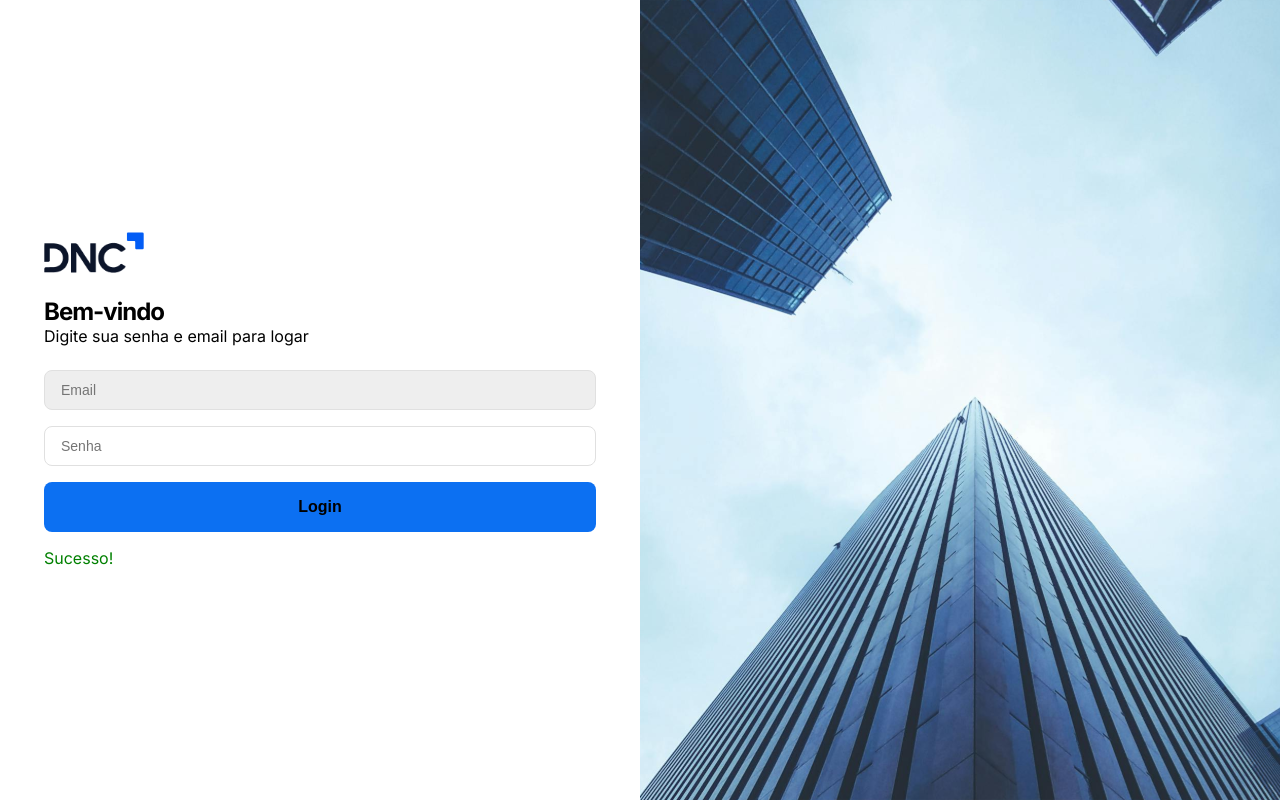
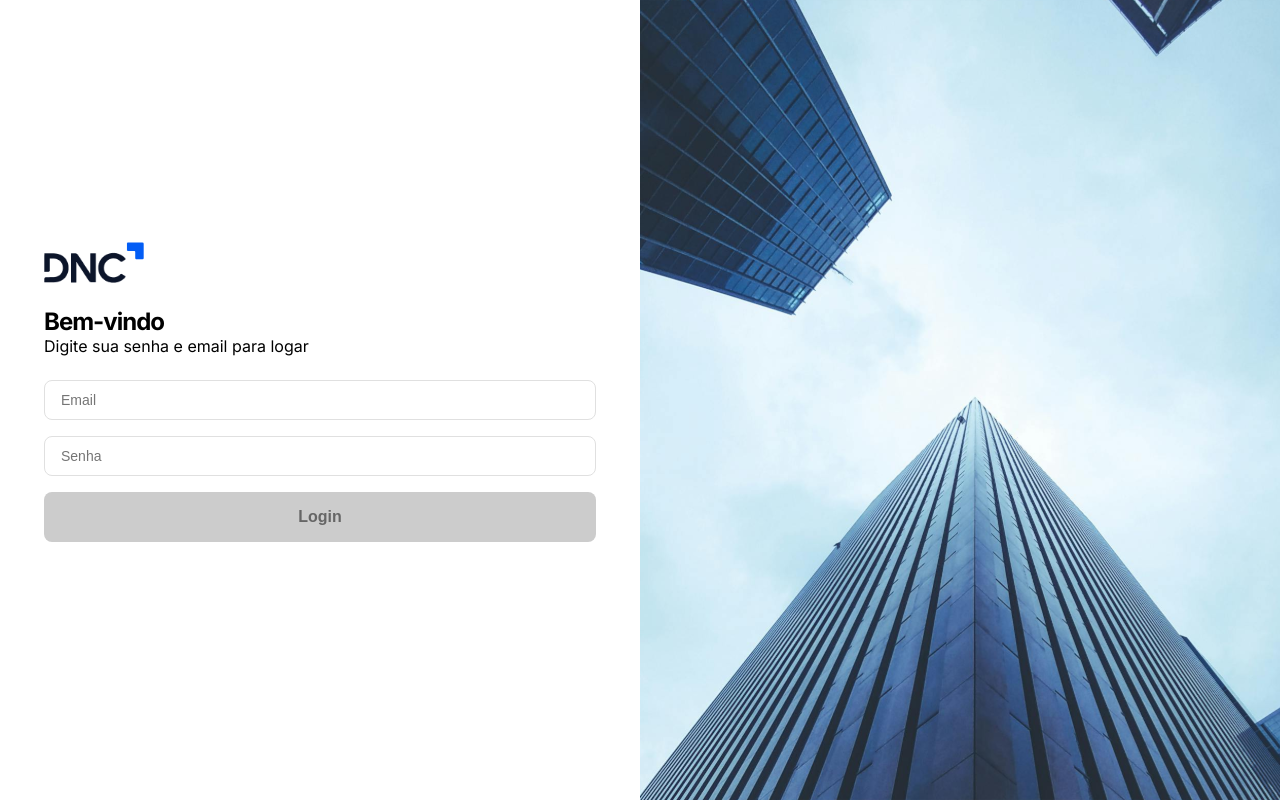
Before and after one commit to Eder-TS/dnc-sales-dashboard-ets, a React (Vite) app: page / in a window 1280 px wide. Built offline with nearby package versions, Linux system fonts and the light colour scheme.

Commit message:
Feat: Login page requests

```diff
--- a/package.json
+++ b/package.json
@@ -13,8 +13,12 @@
     "@emotion/react": "^11.13.3",
     "@emotion/styled": "^11.13.0",
     "@mui/material": "^6.1.5",
+    "@types/js-cookie": "^3.0.6",
     "@types/styled-components": "^5.1.34",
+    "axios": "^1.7.7",
     "chart.js": "^4.4.6",
+    "js-cookie": "^3.0.5",
+    "jwt-decode": "^4.0.0",
     "react": "^18.3.1",
     "react-chartjs-2": "^5.2.0",
     "react-dom": "^18.3.1",
--- a/src/App.tsx
+++ b/src/App.tsx
@@ -1,15 +1,36 @@
-import { BrowserRouter as Router, Routes, Route } from 'react-router-dom'
+import {
+  BrowserRouter as Router,
+  Routes,
+  Route,
+  Navigate,
+  Outlet,
+} from 'react-router-dom'
+import Cookies from 'js-cookie'
 import { Login, Registration, Home, Leads, Profile } from './pages'
 
 function App() {
+  const ProtectedRoute = () => {
+    const checkAuthCookie = Cookies.get('Authorization')
+    if (!checkAuthCookie) {
+      alert('Autenticação necessária!')
+      return <Navigate to="/" replace />
+    }
+
+    return <Outlet />
+  }
+
   return (
     <Router>
       <Routes>
         <Route path="/" element={<Login />} />
         <Route path="/cadastro" element={<Registration />} />
-        <Route path="/home" element={<Home />} />
-        <Route path="/leads" element={<Leads />} />
-        <Route path="/perfil" element={<Profile />} />
+
+        <Route element={<ProtectedRoute />}>
+          <Route path="/home" element={<Home />} />
+          <Route path="/leads" element={<Leads />} />
+          <Route path="/perfil" element={<Profile />} />
+        </Route>
+
       </Routes>
     </Router>
   )
--- /dev/null
+++ b/src/hooks/index.ts
@@ -0,0 +1,2 @@
+export * from './useAxios'
+export * from './useFormValidation'
--- /dev/null
+++ b/src/hooks/useAxios.ts
@@ -0,0 +1,39 @@
+import { useState } from 'react'
+import axios, { AxiosRequestConfig } from 'axios'
+
+const axiosInstance = axios.create({
+  baseURL: `${import.meta.env.VITE_API_BASE_URL}/`,
+})
+
+export const usePost = <T, P>(endpoint: string) => {
+  const [data, setData] = useState<T | null>(null)
+  const [loading, setLoading] = useState(false)
+  const [error, setError] = useState<number | null>(null)
+
+  const postData = async (postData: P, config?: AxiosRequestConfig) => {
+    setData(null)
+    setLoading(true)
+    setError(null)
+
+    try {
+      const response = await axiosInstance({
+        url: endpoint,
+        method: 'POST',
+        data: postData,
+        headers: {
+          'Content-Type': 'application/json',
+          ...config?.headers,
+        },
+        ...config,
+      })
+
+      setData(response.data)
+    } catch (e: any) {
+      setError(e.response.status ?? 500)
+    } finally {
+      setLoading(false)
+    }
+  }
+
+  return { data, loading, error, postData }
+}
--- /dev/null
+++ b/src/hooks/useFormValidation.ts
@@ -0,0 +1,32 @@
+import { useEffect, useState } from 'react'
+import { InputProps } from '@/types'
+
+export const useFormValidation = (inputs: InputProps[]) => {
+  const [formValues, setFormValues] = useState(
+    inputs.map((input) => input.value || '')
+  )
+  const [formValid, setFormValid] = useState(false)
+
+  useEffect(() => {
+    const allFieldsValid = inputs.every((input, index) => {
+      if (input.type === 'email') {
+        return /\S+@\S+\.\S+/.test(String(formValues[index]))
+      }
+      if (input.type === 'password') {
+        return String(formValues[index]).length > 7
+      }
+      return true
+    })
+    setFormValid(allFieldsValid)
+  }, [formValues, inputs])
+
+  const handleChange = (index: number, value: string) => {
+    setFormValues((prevValues) => {
+      const newValues = [...prevValues]
+      newValues[index] = value
+      return newValues
+    })
+  }
+
+  return { formValues, formValid, handleChange }
+}
--- a/src/pages/Login.tsx
+++ b/src/pages/Login.tsx
@@ -1,3 +1,10 @@
+import { ChangeEvent, useEffect } from 'react'
+import { useNavigate } from 'react-router-dom'
+import { jwtDecode } from 'jwt-decode'
+import Cookies from 'js-cookie'
+
+// COMPONENTS
+import { Box, Container, Grid } from '@mui/material'
 import {
   BannerImage,
   FormComponent,
@@ -5,10 +12,66 @@ import {
   StyledH1,
   StyledP,
 } from '@/components'
-import { pxToRem } from '@/utils'
-import { Box, Container, Grid } from '@mui/material'
+
+// HOOKS
+import { useFormValidation, usePost } from '@/hooks'
+
+// UTILS
+import { jwtExpirationDateConverter, pxToRem } from '@/utils'
+
+// TYPES
+import { DecodedJWT, LoginData, LoginPostData, MessageProps } from '@/types'
 
 function Login() {
+  const navigate = useNavigate()
+
+  const inputs = [
+    { type: 'email', placeholder: 'Email' },
+    { type: 'password', placeholder: 'Senha' },
+  ]
+
+  const { data, loading, error, postData } = usePost<LoginData, LoginPostData>(
+    'login'
+  )
+  const { formValues, formValid, handleChange } = useFormValidation(inputs)
+
+  const handleMessage = (): MessageProps => {
+    if (!error) return { msg: '', type: 'success' }
+
+    switch (error) {
+      case 401:
+        return {
+          msg: 'Email e/ou senha inválidos.',
+          type: 'error',
+        }
+      default:
+        return {
+          msg: 'Não foi possível realizar a operação. Entre em contato com nosso suporte.',
+          type: 'error',
+        }
+    }
+  }
+
+  const handleSubmit = async (e: React.FormEvent) => {
+    e.preventDefault
+    await postData({
+      email: String(formValues[0]),
+      password: String(formValues[1]),
+    })
+  }
+
+  useEffect(() => {
+    if (data?.jwt_token) {
+      const decoded: DecodedJWT = jwtDecode(data?.jwt_token)
+      Cookies.set('Authorization', data?.jwt_token, {
+        expires: jwtExpirationDateConverter(decoded.exp),
+        secure: true,
+      })
+    }
+
+    if (Cookies.get('Authorization')) navigate('/home')
+  }, [data, navigate])
+
   return (
     <>
       <Box>
@@ -28,17 +91,23 @@ function Login() {
                 <StyledP>Digite sua senha e email para logar</StyledP>
               </Box>
               <FormComponent
-                inputs={[
-                  { type: 'email', placeholder: 'Email', disabled: true },
-                  { type: 'password', placeholder: 'Senha' },
+                inputs={inputs.map((input, index) => ({
+                  type: input.type,
+                  placeholder: input.placeholder,
+                  value: formValues[index] || '',
+                  onChange: (e: ChangeEvent<HTMLInputElement>) =>
+                    handleChange(index, (e.target as HTMLInputElement).value),
+                }))}
+                buttons={[
+                  {
+                    className: 'primary',
+                    type: 'submit',
+                    children: loading ? 'Aguarde...' : 'Login',
+                    disabled: !formValid || loading,
+                    onClick: handleSubmit,
+                  },
                 ]}
-                buttons={[
-                  { className: 'primary', type: 'submit', children: 'Login' },
-                ]}
-                message={{
-                  msg: 'Sucesso!',
-                  type: 'success',
-                }}
+                message={handleMessage()}
               />
             </Container>
           </Grid>
--- a/src/pages/Profile.tsx
+++ b/src/pages/Profile.tsx
@@ -9,7 +9,7 @@ function Profile() {
     <>
       <Header />
       <CardComponent>
-        <StyledButton className='primary' onClick={themeContext?.toggleTheme}>
+        <StyledButton className="primary" onClick={themeContext?.toggleTheme}>
           Trocar para tema{' '}
           {themeContext?.appTheme === 'light' ? 'escuro.' : 'claro.'}
         </StyledButton>
--- /dev/null
+++ b/src/types/decodedJwt.d.ts
@@ -0,0 +1,5 @@
+export interface DecodedJWT {
+  userId: number
+  iat: number
+  exp: number
+}
--- a/src/types/index.ts
+++ b/src/types/index.ts
@@ -5,3 +5,5 @@ export * from './customTable'
 export * from './formComponent'
 export * from './theme'
 export * from './typographies'
+export * from './loginData'
+export * from './decodedJwt'
--- a/src/utils/index.ts
+++ b/src/utils/index.ts
@@ -1,2 +1,3 @@
 export * from './pxToRem'
 export * from './currencyConverter'
+export * from './jwtExpirationDateConverter'
--- /dev/null
+++ b/src/utils/jwtExpirationDateConverter.ts
@@ -0,0 +1,13 @@
+/**
+ * Convert JWT exp in days
+ * @param exp - number to be converted.
+ * @returns - Converted exp in days.
+ */
+export function jwtExpirationDateConverter(exp: number): number {
+  const currentTime = Math.floor(Date.now() / 1000)
+  const secondsUntilExpiration = exp - currentTime
+  const secondsInADay = 60 * 60 * 24
+  const daysUntilExpiration = secondsUntilExpiration / secondsInADay
+
+  return daysUntilExpiration
+}
```
Also changed, not shown: src/types/loginData.d.ts (added, +8 -0 lines), 2 other files (tests, documents, lock files or other folders).
